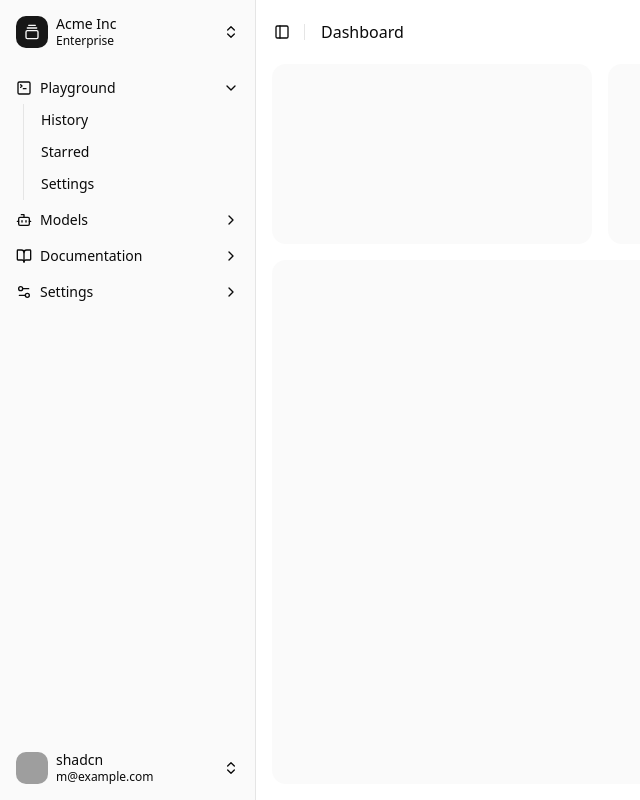
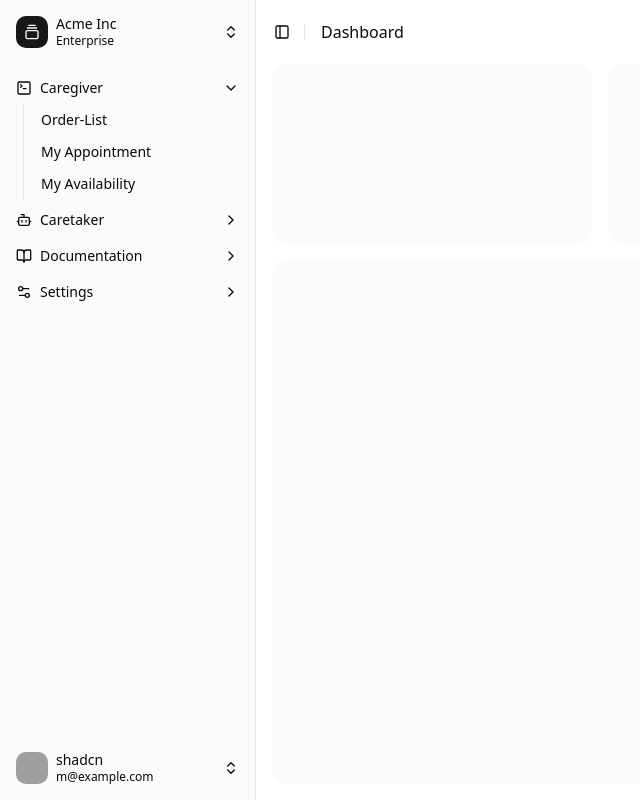
Before and after one commit to ibrammalik/OmelanApps, a React (Vite) app in the folder client/: page / in a window 1280 px wide. Shown: the whole page, without its empty margins (0-640 px from the left). Built offline with nearby package versions, Linux system fonts and the light colour scheme; grey boxes are pictures that could not be loaded.

Commit message:
[add] add logic sidebar for role caregiver and caretaker
1. menambahkan pengkodisian di sidebar untuk role caregiver dan caretaker
2. CommonNav untuk menu sidebar yang tidak terpengaruh oleh kondisi apapun dan akan tetap tampil

```diff
--- a/client/src/components/app-sidebar.jsx
+++ b/client/src/components/app-sidebar.jsx
@@ -26,6 +26,66 @@ import {
 import { Button } from "./ui/button";
 // import { link } from "fs";
 
+const commonNav = [
+  {
+    title: "Documentation",
+    url: "#",
+    icon: BookOpen,
+    items: [
+      { title: "Introduction", url: "#" },
+      { title: "Get Started", url: "#" },
+      { title: "Tutorials", url: "#" },
+      { title: "Changelog", url: "#" },
+    ],
+  },
+  {
+    title: "Settings",
+    url: "#",
+    icon: Settings2,
+    items: [
+      { title: "General", url: "#" },
+      { title: "Team", url: "#" },
+      { title: "Billing", url: "#" },
+      { title: "Limits", url: "#" },
+    ],
+  },
+];
+
+const caregiverNav = [
+  {
+    title: "Caregiver",
+    url: "#",
+    icon: SquareTerminal,
+    isActive: true,
+    items: [
+      { title: "History", url: "#" },
+      { title: "Starred", url: "#" },
+      { title: "Settings", url: "#" },
+    ],
+  },
+];
+
+const caretakerNav = [
+  {
+    title: "Caretaker",
+    url: "#",
+    icon: Bot,
+    items: [
+      { title: "Genesis", url: "#" },
+      { title: "Explorer", url: "#" },
+      { title: "Quantum", url: "#" },
+    ],
+  },
+];
+// This is sample data.
+const udata = {
+  user: {
+    name: "shadcn",
+    email: "m@example.com",
+    avatar: "/avatars/shadcn.jpg",
+  },
+};
+
 // This is sample data.
 const data = {
   user: {
@@ -52,27 +112,27 @@ const data = {
   ],
   navMain: [
     {
-      title: "Playground",
+      title: "Caregiver",
       url: "#",
       icon: SquareTerminal,
       isActive: true,
       items: [
         {
-          title: "History",
+          title: "Order-List",
           url: "#",
         },
         {
-          title: "Starred",
+          title: "My Appointment",
           url: "#",
         },
         {
-          title: "Settings",
+          title: "My Availability",
           url: "#",
         },
       ],
     },
     {
-      title: "Models",
+      title: "Caretaker",
       url: "#",
       icon: Bot,
       items: [
@@ -156,7 +216,15 @@ const data = {
   ],
 };
 
-export function AppSidebar({ ...props }) {
+export function AppSidebar({ role, ...props }) {
+  let navMain = [];
+
+  if (role === "caregiver") {
+    navMain = [...caregiverNav, ...commonNav];
+  } else if (role === "caretaker") {
+    navMain = [...caretakerNav, ...commonNav];
+  }
+
   return (
     <Sidebar collapsible="icon" {...props}>
       <SidebarHeader>
```
